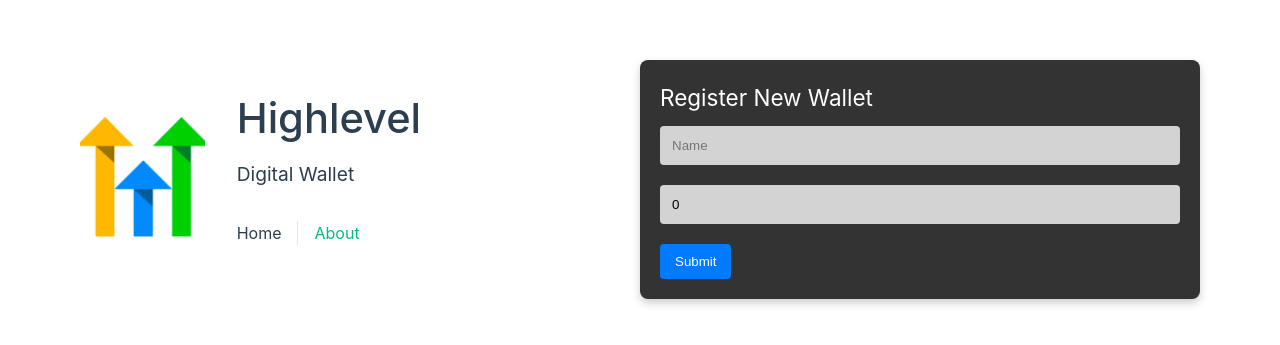
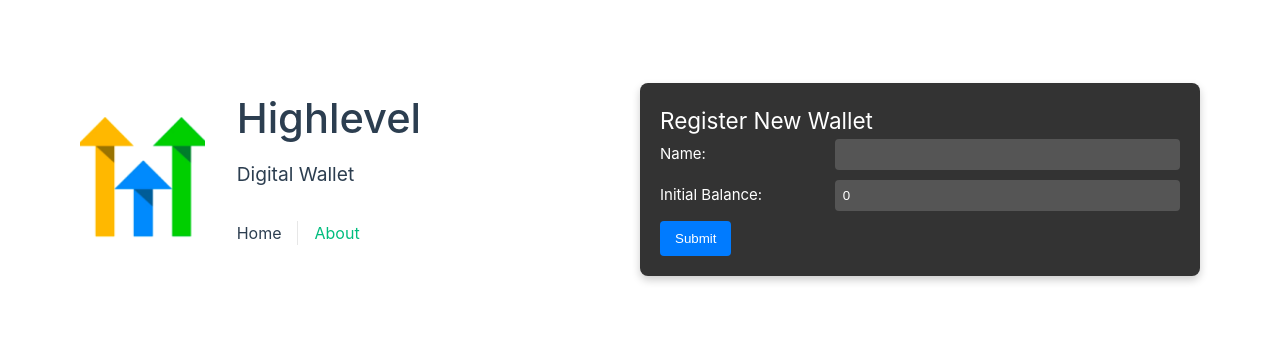
Before and after one commit to rajatsachann/digital-wallet-frontend, a Vue app: page / in a window 1280 px wide. Shown: the part 221-566 px from the top of the page. Built offline with nearby package versions, Linux system fonts and the light colour scheme.

Commit message:
wallet and transaction cards

```diff
--- /dev/null
+++ b/src/components/AmountCard.vue
@@ -0,0 +1,87 @@
+<template>
+  <div class="amount-card">
+    <h3>Transaction</h3>
+    <form @submit.prevent="submitTransaction">
+      <div class="form-group">
+        <label for="amount">Amount:</label>
+        <input type="number" id="amount" v-model="amount" />
+      </div>
+      <div class="form-group">
+        <label for="description">Description:</label>
+        <input type="text" id="description" v-model="description" />
+      </div>
+      <button type="submit">Submit</button>
+    </form>
+  </div>
+</template>
+
+<script setup>
+import { ref } from "vue";
+import axios from "axios";
+
+const props = defineProps({
+  walletId: String,
+});
+
+const amount = ref(0);
+const description = ref("");
+
+const emit = defineEmits(["transaction-made"]);
+
+const submitTransaction = async () => {
+  try {
+    await axios.post(`/api/transact/${props.walletId}`, {
+      amount: amount.value,
+      description: description.value,
+    });
+    emit("transaction-made");
+    amount.value = 0;
+    description.value = "";
+  } catch (error) {
+    console.error("Error making transaction:", error);
+  }
+};
+</script>
+
+<style scoped>
+.amount-card {
+  background-color: #444;
+  color: #fff;
+  padding: 20px;
+  border-radius: 8px;
+  box-shadow: 0 4px 8px rgba(0, 0, 0, 0.2);
+}
+
+.form-group {
+  display: flex;
+  align-items: center;
+  margin-bottom: 10px;
+}
+
+label {
+  flex: 1;
+  margin-right: 10px;
+}
+
+input {
+  flex: 2;
+  padding: 8px;
+  border: none;
+  border-radius: 4px;
+  background-color: #555;
+  color: #fff;
+}
+
+button {
+  background-color: #007bff;
+  color: #fff;
+  padding: 10px 15px;
+  border: none;
+  border-radius: 4px;
+  cursor: pointer;
+}
+
+button:hover {
+  background-color: #0056b3;
+}
+</style>
--- a/src/components/WalletCard.vue
+++ b/src/components/WalletCard.vue
@@ -2,57 +2,60 @@
   <div v-if="showCard" class="card">
     <h2>Register New Wallet</h2>
     <form @submit.prevent="submitForm">
-      <div>
-        <input type="text" v-model="name" placeholder="Name" required />
+      <div class="form-group">
+        <label for="name">Name:</label>
+        <input type="text" id="name" v-model="name" required />
       </div>
-      <div>
+      <div class="form-group">
+        <label for="initialBalance">Initial Balance:</label>
         <input
           type="number"
+          id="initialBalance"
           v-model="initialBalance"
           min="0"
-          placeholder="Intial Balance"
         />
       </div>
       <button type="submit">Submit</button>
     </form>
   </div>
   <div v-else>
-    <OtherCards />
+    <wallet-details :wallet-id="walletId" />
+    <amount-card :wallet-id="walletId" @transaction-made="fetchWalletDetails" />
   </div>
 </template>
 
 <script setup>
-import { ref, onMounted } from "vue";
-import OtherCards from "./OtherCard.vue";
+import { ref } from "vue";
+import axios from "axios";
+import WalletDetails from "./WalletDetails.vue";
+import AmountCard from "./AmountCard.vue";
 
 const showCard = ref(true);
 const name = ref("");
 const initialBalance = ref(0);
+const walletId = ref(null);
 
-const checkRegistrationStatus = () => {
-  const wallet = localStorage.getItem("wallet");
-  if (wallet) {
+const submitForm = async () => {
+  try {
+    const response = await axios.post("/api/setup", {
+      name: name.value,
+      initialBalance: initialBalance.value,
+    });
+    walletId.value = response.data.data.id;
+    localStorage.setItem("walletId", walletId.value);
     showCard.value = false;
+  } catch (error) {
+    console.error("Error registering wallet:", error);
   }
 };
 
-onMounted(() => {
-  checkRegistrationStatus();
-});
-
-const submitForm = () => {
-  const wallet = {
-    name: name.value,
-    initialBalance: initialBalance.value,
-  };
-  localStorage.setItem("wallet", JSON.stringify(wallet));
-  showCard.value = false;
+const fetchWalletDetails = async () => {
+  // This function is passed to the amount card to update wallet details after transaction
 };
 </script>
 
 <style scoped>
 .card {
-  width: 100%;
   background-color: #333;
   color: #fff;
   padding: 20px;
@@ -60,16 +63,24 @@ const submitForm = () => {
   box-shadow: 0 4px 8px rgba(0, 0, 0, 0.2);
 }
 
+.form-group {
+  display: flex;
+  align-items: center;
+  margin-bottom: 10px;
+}
+
+label {
+  flex: 1;
+  margin-right: 10px;
+}
+
 input {
-  display: block;
-  margin: 10px 0 10px;
-  width: 100%;
-  padding: 12px;
-  margin-bottom: 20px;
+  flex: 2;
+  padding: 8px;
   border: none;
   border-radius: 4px;
-  background-color: lightgray;
-  color: black;
+  background-color: #555;
+  color: #fff;
 }
 
 button {
--- /dev/null
+++ b/src/components/WalletDetails.vue
@@ -0,0 +1,45 @@
+<template>
+  <div class="wallet-details-card">
+    <h3>Wallet Details</h3>
+    <p><strong>Name:</strong> {{ walletDetails.name }}</p>
+    <p><strong>Balance:</strong> {{ walletDetails.balance }}</p>
+    <p>
+      <strong>Date:</strong>
+      {{ new Date(walletDetails.date).toLocaleDateString() }}
+    </p>
+    <p><strong>Wallet ID:</strong> {{ walletDetails.id }}</p>
+  </div>
+</template>
+
+<script setup>
+import { ref, onMounted, watch } from "vue";
+import axios from "axios";
+
+const props = defineProps({
+  walletId: String,
+});
+
+const walletDetails = ref({});
+
+const fetchWalletDetails = async () => {
+  try {
+    const response = await axios.get(`/api/wallet/${props.walletId}`);
+    walletDetails.value = response.data.data;
+  } catch (error) {
+    console.error("Error fetching wallet details:", error);
+  }
+};
+
+onMounted(fetchWalletDetails);
+watch(() => props.walletId, fetchWalletDetails);
+</script>
+
+<style scoped>
+.wallet-details-card {
+  background-color: #444;
+  color: #fff;
+  padding: 20px;
+  border-radius: 8px;
+  box-shadow: 0 4px 8px rgba(0, 0, 0, 0.2);
+}
+</style>
--- a/src/main.js
+++ b/src/main.js
@@ -9,4 +9,5 @@ const app = createApp(App);
 
 app.use(router);
 axios.defaults.baseURL = "http://localhost:3000";
+axios.defaults.headers.common["Content-Type"] = "application/json";
 app.mount("#app");
```
